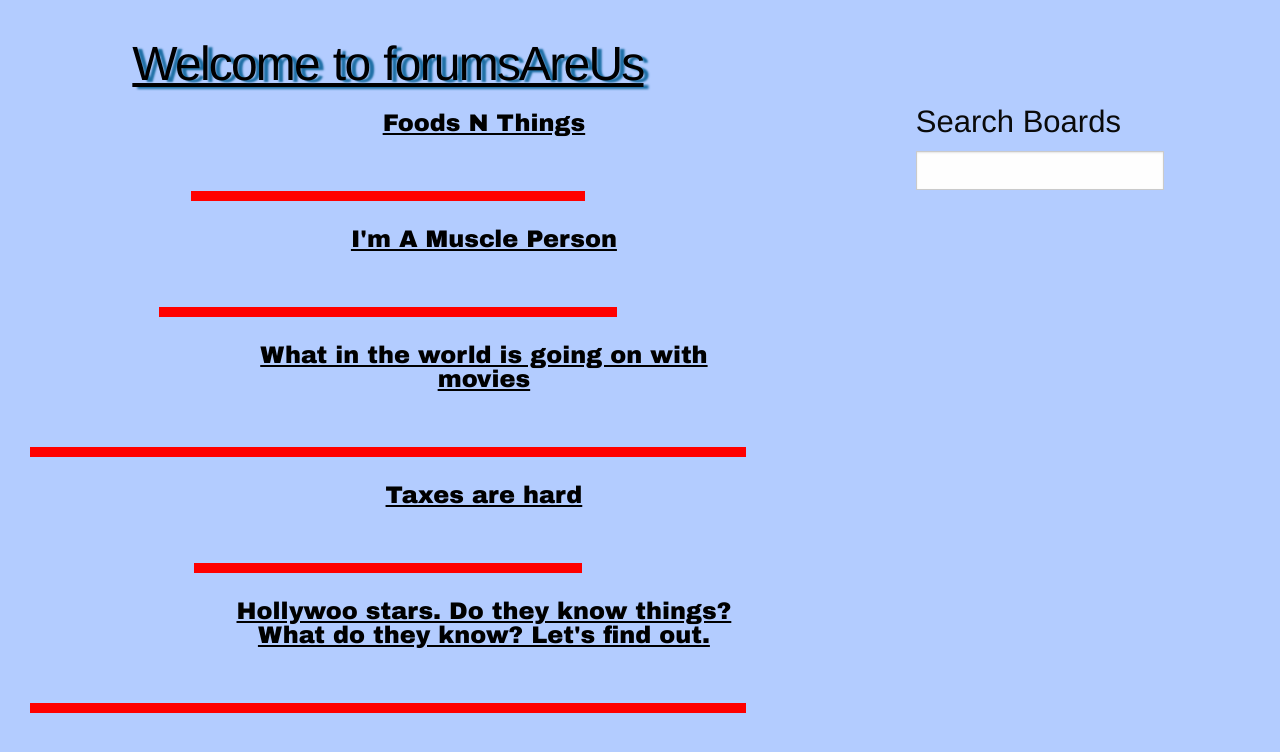
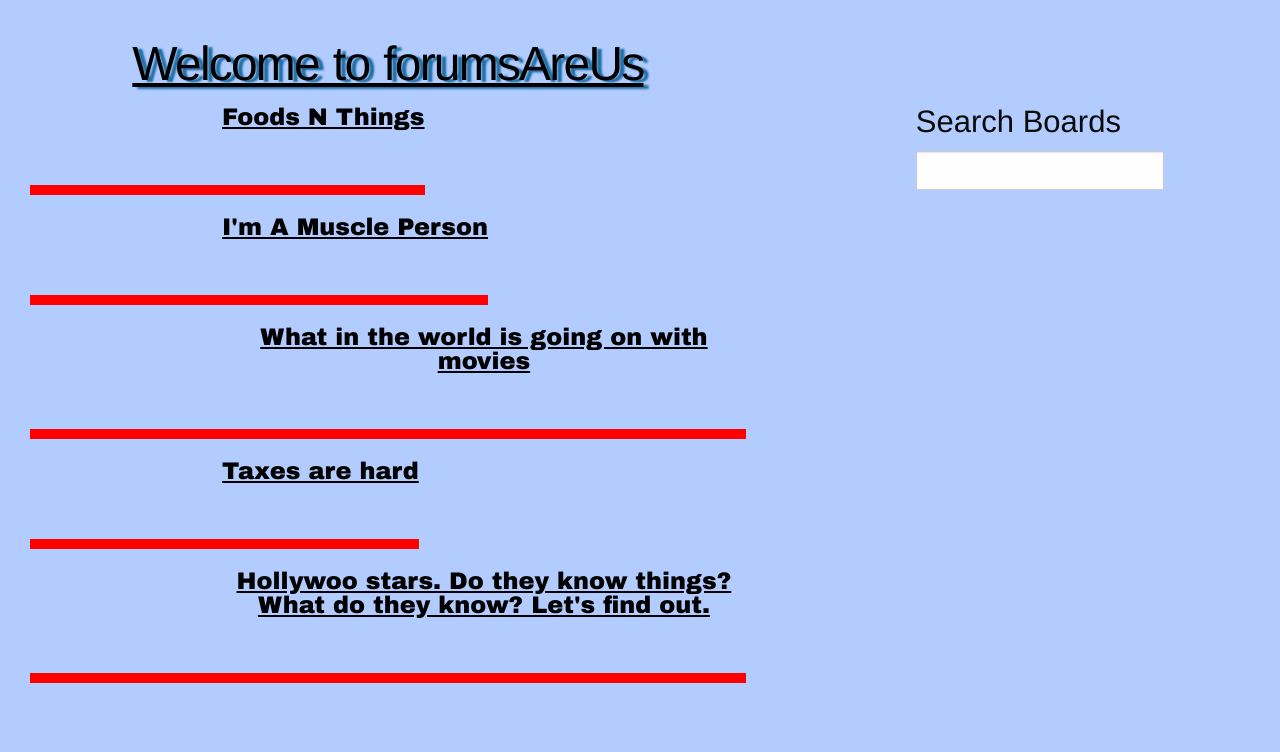
Before and after one commit to candyapplecorn/simple-forum-1, a React (Create React App) app in the folder my-app/: page /#/ in a window 1280 px wide. Shown: the top 752 px of the page. Built offline with nearby package versions, Linux system fonts and the light colour scheme.

Commit message:
added some styling

```diff
--- a/my-app/src/components/board-list.tsx
+++ b/my-app/src/components/board-list.tsx
@@ -20,7 +20,7 @@ function BoardList(props: BoardListProps) {
   );
 
   return (
-    <div>
+    <div className={styles.boardList}>
       {mockData
         .filter((value: Board): boolean => {
           return query == "" ? true : matchingTitles.includes(value.title.toLowerCase());
--- a/my-app/src/components/board-threads.tsx
+++ b/my-app/src/components/board-threads.tsx
@@ -3,7 +3,7 @@ import styles from "./home.module.css";
 import { useParams } from "react-router-dom";
 import { toUrl } from "../lib/url";
 function BoardThreads() {
- const params = useParams();
+  const params = useParams();
   // @ts-ignore
   const boardTitle = params.boardTitle;
   console.log(boardTitle);
@@ -11,19 +11,17 @@ function BoardThreads() {
     <div>
       <header>
         <div className={styles.threads}>
-         {mockThreadData.filter(thread => {
-         console.log(JSON.stringify(thread))
-         console.log(JSON.stringify(boardTitle))
-
-         return toUrl(thread.board).includes(toUrl(boardTitle))
-         } ).map(filteredThread => (
-         <tr>
-                 <button value={filteredThread.subject}>{filteredThread.subject}</button>
-                  <br />
-                  <hr />
-                  </tr>
-              ))}
-
+          {mockThreadData
+            .filter((thread) => toUrl(thread.board).includes(toUrl(boardTitle)))
+            .map((filteredThread) => (
+              <div>
+                <button value={filteredThread.subject}>
+                  {filteredThread.subject}
+                </button>
+                <br />
+                <hr />
+              </div>
+            ))}
         </div>
       </header>
     </div>
--- a/my-app/src/components/home.module.css
+++ b/my-app/src/components/home.module.css
@@ -75,3 +75,8 @@
 .threads {
   padding-left: 16em;
 }
+
+.boardList {
+  display: flex;
+  flex-direction: column;
+}
```
